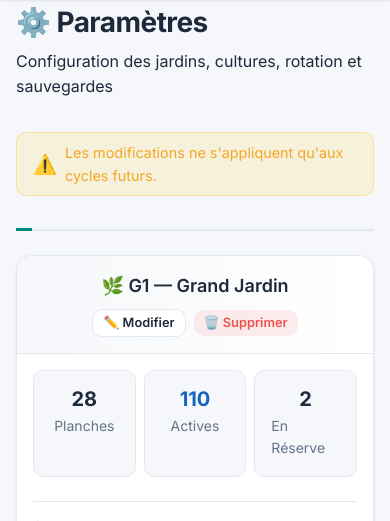
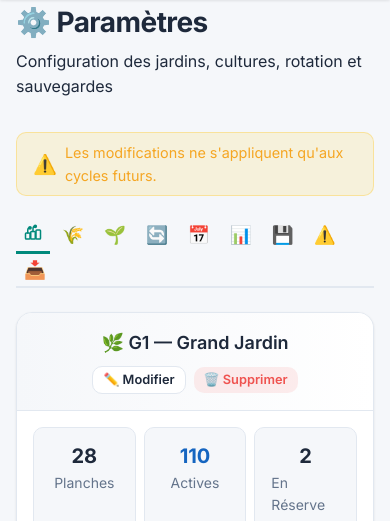
Before and after one commit to hbiaou/crop-rotation, a Flask app: page /settings/ in a window 390 px wide. Shown: the part 56-577 px from the top of the page. Run offline with Flask 3, Linux system fonts and the light colour scheme; data comes from the database, SQL or seed files in the repository; data that the repository does not hold is empty; some libraries are stand-ins or nearby versions.

Commit message:
fix: prevent tab icons from disappearing on mobile
Removed duplicate CSS rule that was hiding .tab-icon at 768px breakpoint.

Co-Authored-By: Claude Opus 4.5 <noreply@anthropic.com>

```diff
--- a/static/css/style.css
+++ b/static/css/style.css
@@ -1477,10 +1477,6 @@ tbody tr:hover {
         font-size: 1.1rem;
     }
 
-    .tab-icon {
-        display: none;
-    }
-
     .form-row-3,
     .form-row-4 {
         grid-template-columns: 1fr;
```
